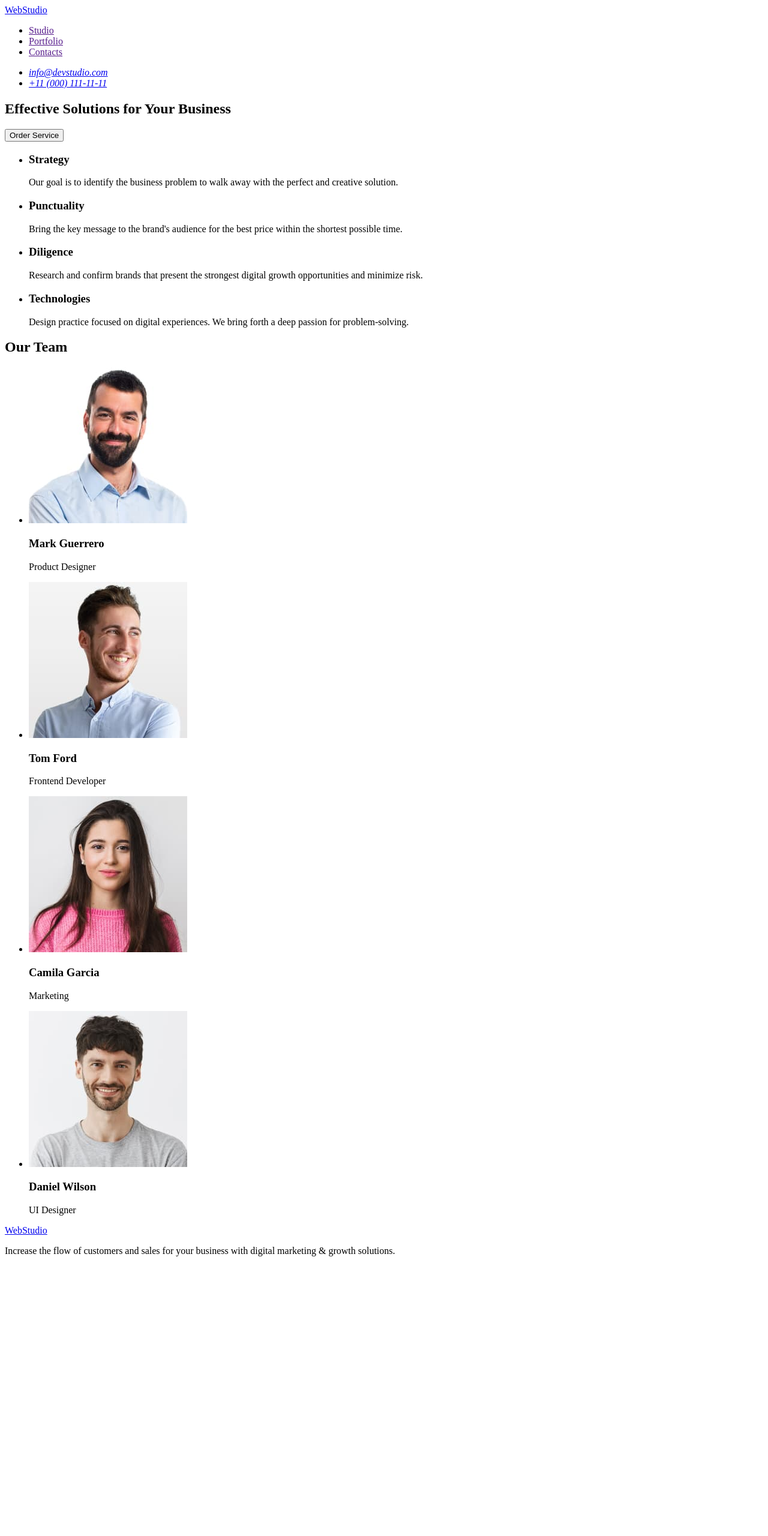
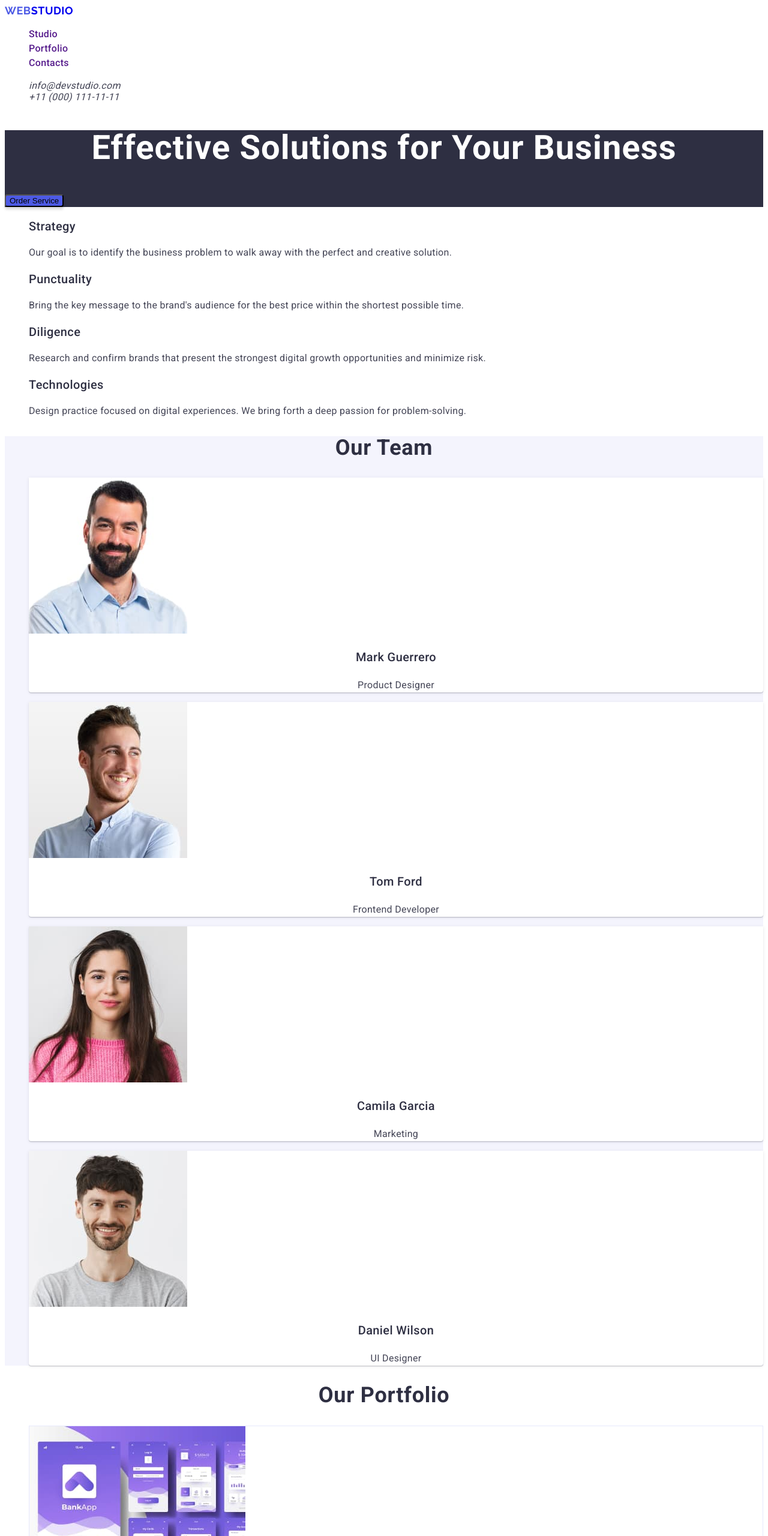
Before and after one commit to I-Romaniuk/goit-homework-02, a plain HTML site: page index.html in a window 1280 px wide. Shown: the top 2560 px of the page at 60% size. Before the commit the page ends 2110 px from the top, so only its background shows below. Drawn offline with Linux system fonts and the light colour scheme.

Commit message:
Plus html and css

```diff
--- /dev/null
+++ b/css/styles.css
@@ -0,0 +1,184 @@
+body {
+  font-family: "Roboto", sans-serif;
+  background: var(--WHITE, #fff);
+  color: var(--NAVY-BLUE, #2e2f42);
+}
+.header {
+}
+.header-navigation {
+}
+.header-logo {
+  font-family: Raleway;
+  font-size: 18px;
+  font-weight: 700;
+  line-height: 1.16;
+  letter-spacing: 0.03em;
+  text-transform: uppercase;
+}
+.header-logo-color {
+  color: var(--IRIS, #4d5ae5);
+}
+
+ul {
+  list-style: none;
+}
+
+a {
+  text-decoration: none;
+}
+
+.header-menu-list {
+}
+.header-menu-item {
+}
+.header-menu-link {
+  font-size: 16px;
+  font-weight: 500;
+  line-height: 1.5; /* 150% */
+  letter-spacing: 0.02em;
+}
+.address {
+}
+.address-list {
+}
+.address-item {
+}
+.address-link {
+  color: var(--SLATE, #434455);
+  font-size: 16px;
+  font-weight: 400;
+  line-height: 1.5px;
+  letter-spacing: 0.02em;
+}
+
+.hero {
+  background: var(--NAVY-BLUE, #2e2f42);
+}
+.hero-title {
+  color: var(--WHITE, #fff);
+  text-align: center;
+  font-size: 56px;
+  font-weight: 700;
+  line-height: 1.07;
+  letter-spacing: 0.02em;
+}
+.hero-btn {
+  border-radius: 4px;
+  background: var(--IRIS, #4d5ae5);
+  box-shadow: 0px 4px 4px 0px rgba(0, 0, 0, 0.15);
+}
+
+.advantages {
+}
+.advantages-list {
+}
+.advantages-item {
+}
+.advantages-subtitle {
+  font-size: 20px;
+  font-weight: 500;
+  line-height: 1.2;
+  letter-spacing: 0.02em;
+}
+.advantages-item-text {
+  color: var(--SLATE, #434455);
+  font-size: 16px;
+  font-weight: 400;
+  line-height: 1.5; /* 150% */
+  letter-spacing: 0.02em;
+}
+.team {
+  background: var(--CLOUD, #f4f4fd);
+}
+.team-titl {
+  text-align: center;
+  font-size: 36px;
+  font-weight: 700;
+  line-height: 1.11;
+  letter-spacing: 0.02em;
+  text-transform: capitalize;
+}
+.team-list {
+}
+.team-item {
+  border-radius: 0px 0px 4px 4px;
+  background: var(--WHITE, #fff);
+  box-shadow: 0px 2px 1px 0px rgba(46, 47, 66, 0.08),
+    0px 1px 1px 0px rgba(46, 47, 66, 0.16),
+    0px 1px 6px 0px rgba(46, 47, 66, 0.08);
+}
+.team-image {
+}
+.team-subtitle {
+  text-align: center;
+  font-size: 20px;
+  font-weight: 500;
+  line-height: 1.5;
+  letter-spacing: 0.02em;
+}
+.team-text {
+  color: var(--SLATE, #434455);
+  text-align: center;
+  font-size: 16px;
+  font-weight: 400;
+  line-height: 1.5;
+  letter-spacing: 0.02em;
+}
+.portfolio {
+}
+.portfolio-title {
+  text-align: center;
+  font-size: 36px;
+  font-weight: 700;
+  line-height: 1.11;
+  letter-spacing: 0.02em;
+  text-transform: capitalize;
+}
+.portfolio-list {
+}
+.portfolio-item {
+  border: 1px solid var(--CORNFLOWER, #e7e9fc);
+  background: var(--WHITE, #fff);
+}
+.portfolio-subtitle {
+  color: var(--NAVY-BLUE, #2e2f42);
+
+  font-size: 20px;
+  font-weight: 500;
+  line-height: 1.2;
+  letter-spacing: 0.02em;
+}
+
+.portfolio-text {
+  color: var(--SLATE, #434455);
+
+  font-size: 16px;
+  font-weight: 400;
+  line-height: 1.5;
+  letter-spacing: 0.02em;
+}
+
+.footer {
+  background: var(--NAVY-BLUE, #2e2f42);
+}
+.footer-logo {
+  color: var(--CLOUD, #f4f4fd);
+  font-family: Raleway;
+  font-size: 18px;
+
+  font-weight: 700;
+  line-height: 1.16;
+  letter-spacing: 0.03em;
+  text-transform: uppercase;
+}
+.footer-logo-color {
+  color: var(--IRIS, #4d5ae5);
+}
+.footer-text {
+  color: var(--CLOUD, #f4f4fd);
+  font-family: Roboto;
+  font-size: 16px;
+  font-weight: 400;
+  line-height: 1.5;
+  letter-spacing: 0.02em;
+}
--- a/index.html
+++ b/index.html
@@ -4,112 +4,167 @@
     <meta charset="UTF-8" />
     <meta name="viewport" content="width=device-width, initial-scale=1.0" />
     <title>WebStudio</title>
+    <link rel="stylesheet" href="./css/styles.css" />
+    <link rel="preconnect" href="https://fonts.googleapis.com" />
+    <link rel="preconnect" href="https://fonts.gstatic.com" crossorigin />
+    <link
+      href="https://fonts.googleapis.com/css2?family=Raleway:wght@700&family=Roboto:wght@400;500;700&display=swap"
+      rel="stylesheet"
+    />
   </head>
   <body>
-    <header>
-      <nav>
-        <a href="./index.html">WebStudio</a>
-        <ul>
-          <li><a href="">Studio</a></li>
-          <li><a href="">Portfolio</a></li>
-          <li><a href="">Contacts</a></li>
+    <header class="header">
+      <nav class="header-navigation">
+        <a href="./index.html" class="header-logo">
+          <span class="header-logo-color">Web</span>Studio</a>
+        <ul class="header-menu-list">
+          <li class="header-menu-item">
+            <a class="header-menu-link" href="">Studio</a>
+          </li>
+          <li class="header-menu-item">
+            <a class="header-menu-link" href="">Portfolio</a>
+          </li>
+          <li class="header-menu-item">
+            <a class="header-menu-link" href="">Contacts</a>
+          </li>
         </ul>
       </nav>
-      <address>
-      <ul>
-        <li><a href="mailto:info@devstudio.com">info@devstudio.com</a></li>
-        <li><a href="tel:+110001111111">+11 (000) 111-11-11</a></li>
-      </ul>
-    </address>
+      <address class="address">
+        <ul class="address-list">
+          <li class="address-item"><a class="address-link" href="mailto:info@devstudio.com">info@devstudio.com</a></li>
+          <li class="address-item"><a class="address-link" href="tel:+110001111111">+11 (000) 111-11-11</a></li>
+        </ul>
+      </address>
     </header>
 
     <main>
-      <section>
-        <h1>Effective Solutions for Your Business</h1>
-        <button type="button">Order Service</button>
+      <section class="hero">
+        <h1 class="hero-title">Effective Solutions for Your Business</h1>
+        <button type="button" class="hero-btn">Order Service</button>
       </section>
-      <section>
+      <section class="advantages">
         <h2 hidden>Advantages</h2>
-        <ul>
-          <li>
-            <h3>Strategy</h3>
-            <p>
+        <ul class="advantages-list">
+          <li class="advantages-item">
+            <h3 class="advantages-subtitle">Strategy</h3>
+            <p class="advantages-item-text">
               Our goal is to identify the business problem to walk away with the
               perfect and creative solution.
             </p>
           </li>
-          <li>
-            <h3>Punctuality</h3>
-            <p>
+          <li class="advantages-item">
+            <h3 class="advantages-subtitle">Punctuality</h3>
+            <p class="advantages-item-text">
               Bring the key message to the brand's audience for the best price
               within the shortest possible time.
             </p>
           </li>
-          <li>
-            <h3>Diligence</h3>
-            <p>
+          <li class="advantages-item">
+            <h3 class="advantages-subtitle">Diligence</h3>
+            <p class="advantages-item-text">
               Research and confirm brands that present the strongest digital
               growth opportunities and minimize risk.
             </p>
           </li>
-          <li>
-            <h3>Technologies</h3>
-            <p>
+          <li class="advantages-item">
+            <h3 class="advantages-subtitle">Technologies</h3>
+            <p class="advantages-item-text">
               Design practice focused on digital experiences. We bring forth a
               deep passion for problem-solving.
             </p>
           </li>
         </ul>
       </section>
-      <section>
-        <h2>Our Team</h2>
-        <ul>
-          <li>
+      <section class="team">
+        <h2 class="team-titl">Our Team</h2>
+        <ul class="team-list">
+          <li class="team-item">
             <img
-              src="./images/Team-Card-1.jpg"
+              src="./images/Team-Card-1.jpg" class="team-image"
               alt="Mark Guerrero"
               width="264"
               height="260"
             />
-            <h3>Mark Guerrero</h3>
-            <p>Product Designer</p>
+            <h3 class="team-subtitle">Mark Guerrero</h3>
+            <p class="team-text">Product Designer</p>
           </li>
-          <li>
+          <li class="team-item">
             <img
-              src="./images/Team-Card-2.jpg"
+              src="./images/Team-Card-2.jpg" class="team-image"
               alt="Tom Ford"
               width="264"
               height="260"
             />
-            <h3>Tom Ford</h3>
-            <p>Frontend Developer</p>
+            <h3 class="team-subtitle">Tom Ford</h3>
+            <p class="team-text">Frontend Developer</p>
           </li>
-          <li>
+          <li class="team-item">
             <img
-              src="./images/Team-Card-3.jpg"
+              src="./images/Team-Card-3.jpg" class="team-image"
               alt="Camila Garcia"
               width="264"
               height="260"
             />
-            <h3>Camila Garcia</h3>
-            <p>Marketing</p>
+            <h3 class="team-subtitle">Camila Garcia</h3>
+            <p class="team-text">Marketing</p>
           </li>
-          <li>
+          <li class="team-item">
             <img
-              src="./images/Team-Card-4.jpg"
+              src="./images/Team-Card-4.jpg" class="team-image"
               alt="Daniel Wilson"
               width="264"
               height="260"
             />
-            <h3>Daniel Wilson</h3>
-            <p>UI Designer</p>
+            <h3 class="team-subtitle">Daniel Wilson</h3>
+            <p class="team-text">UI Designer</p>
+          </li>
+        </ul>
+      </section>
+      <section class="portfolio">
+        <h2 class="portfolio-title">Our Portfolio</h2>
+        <ul class="portfolio-list">
+          <li class="portfolio-item">
+            <img src="./images/Banking.jpg" alt="Banking App" width="360" height="300">
+              <h3 class="portfolio-subtitle">Banking App</h3>
+              <p class="portfolio-text">App</p>
+            />
+          </li>
+          <li class="portfolio-item">
+            <img src="./images/Cashless.jpg" alt="Cashless Payment" width="360" height="300">
+              <h3 class="portfolio-subtitle">Cashless Payment</h3>
+              <p class="portfolio-text">Marketing</p>
+            />
+          </li>
+          <li class="portfolio-item">
+            <img src="./images/Meditation.jpg" alt="Meditation App" width="360" height="300">
+              <h3 class="portfolio-subtitle">Meditation App</h3>
+              <p class="portfolio-text">App</p>
+            />
+          </li>
+          <li class="portfolio-item">
+            <img src="./images/Taxi.jpg" alt="Taxi Service" width="360" height="300">
+              <h3 class="portfolio-subtitle">Taxi Service</h3>
+              <p class="portfolio-text">Marketing</p>
+            />
+          </li>
+          <li class="portfolio-item">
+            <img src="./images/Screen.jpg" alt="Screen Illustrations" width="360" height="300">
+              <h3 class="portfolio-subtitle">Screen Illustrations</h3>
+              <p class="portfolio-text">Design</p>
+            />
+          </li>
+          <li class="portfolio-item">
+            <img src="./images/Online.jpg" alt="Online Courses" width="360" height="300">
+              <h3 class="portfolio-subtitle">Online Courses</h3>
+              <p class="portfolio-text">Marketing</p>
+            />
           </li>
         </ul>
       </section>
     </main>
-    <footer>
-      <a href="./index.html">WebStudio</a>
-      <p>
+    <footer class="footer">
+      <a class="footer-logo" href="./index.html"><span class="footer-logo-color">Web</span>Studio</a>
+      <p class="footer-text">
         Increase the flow of customers and sales for your business with digital
         marketing & growth solutions.
       </p>
```
Also changed, not shown: images/Banking.jpg (added), images/Cashless.jpg (added), images/Meditation.jpg (added), images/Online.jpg (added), images/Screen.jpg (added), images/Taxi.jpg (added).
